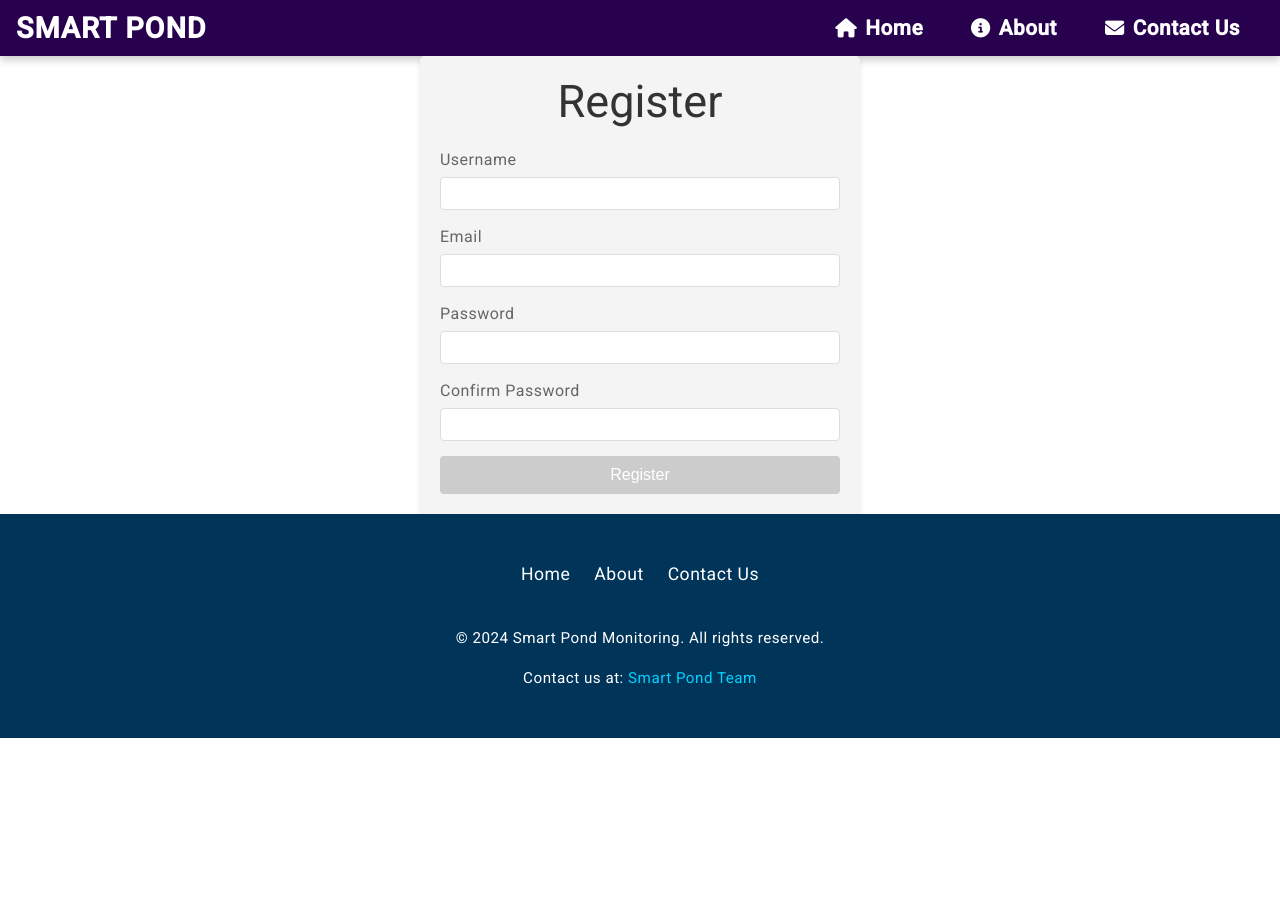
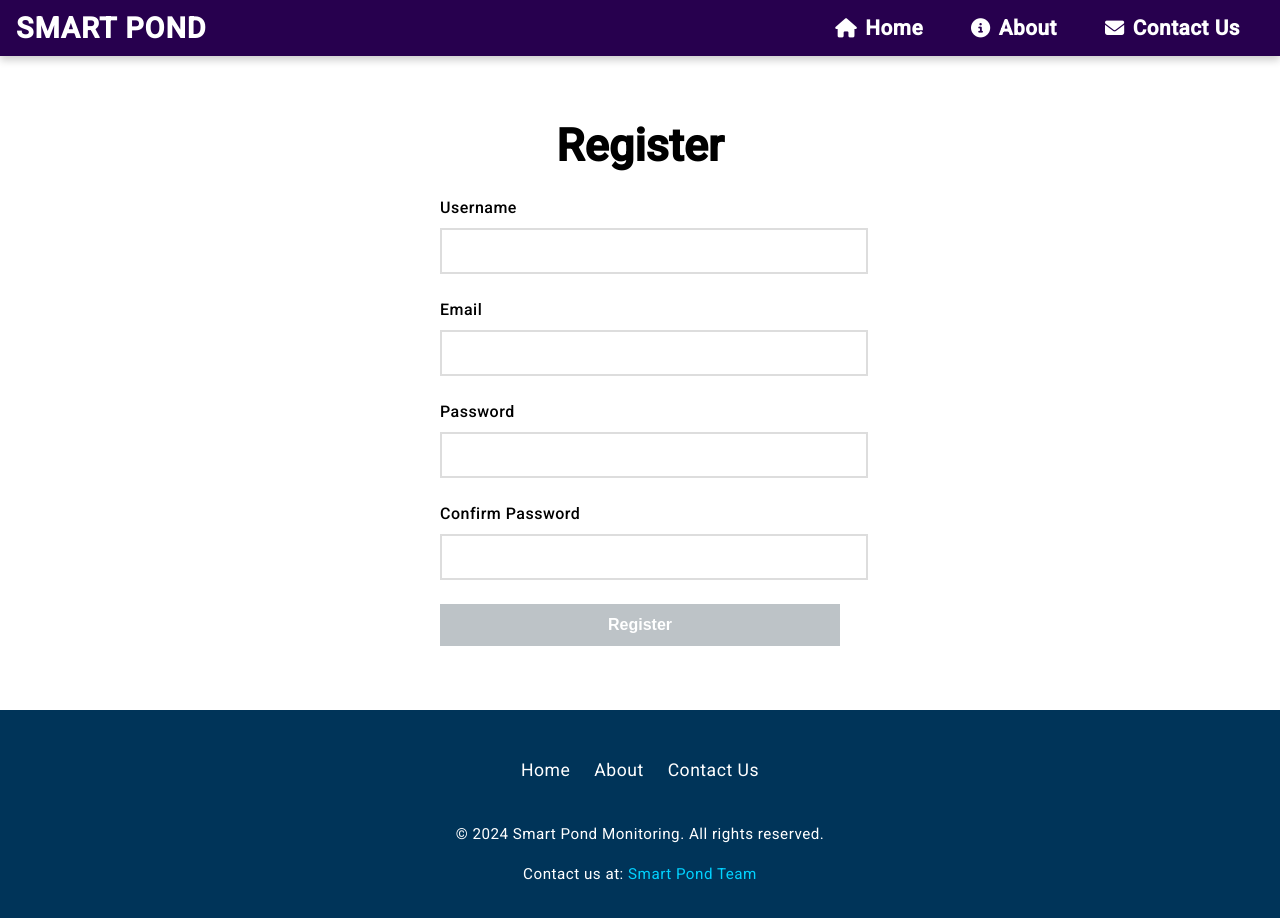
Before and after one commit to minnukota381/Fish-Pond-Monitoring-UI, an Angular app: page /register in a window 1280 px wide. Shown: the top 918 px of the page. Before the commit the page ends 800 px from the top, so only its background shows below. Built offline with nearby package versions, Linux system fonts and the light colour scheme.

Commit message:
"Refactored register component CSS and HTML to improve styling and validation"

```diff
--- a/src/app/register/register.component.css
+++ b/src/app/register/register.component.css
@@ -1,64 +1,126 @@
-form {
+:root {
+  --primary-color: #3498db;
+  --secondary-color: #2980b9;
+  --error-color: #e74c3c;
+  --success-color: #2ecc71;
+  --background-color: #ecf0f1;
+  --text-color: #34495e;
+  --border-radius: 8px;
+  --box-shadow: 0 4px 6px rgba(0, 0, 0, 0.1);
+  --transition: all 0.3s ease;
+}
+
+body {
+  font-family: 'Arial', sans-serif;
+  background-color: var(--background-color);
+  color: var(--text-color);
+  line-height: 1.6;
+}
+
+.register-container {
   max-width: 400px;
-  margin: 0 auto;
-  padding: 20px;
-  background-color: #f4f4f4;
-  border-radius: 5px;
-  box-shadow: 0 2px 5px rgba(0, 0, 0, 0.1);
+  margin: 2rem auto;
+  padding: 2rem;
+  background-color: white;
+  border-radius: var(--border-radius);
+  box-shadow: var(--box-shadow);
 }
 
 h2 {
   text-align: center;
-  color: #333;
-  margin-bottom: 20px;
+  color: var(--primary-color);
+  margin-bottom: 1.5rem;
+  font-weight: 600;
 }
 
 .form-group {
-  margin-bottom: 15px;
+  margin-bottom: 1.5rem;
 }
 
 label {
   display: block;
-  margin-bottom: 5px;
-  color: #666;
+  margin-bottom: 0.5rem;
+  font-weight: 500;
 }
 
-input[type="text"],
-input[type="email"],
-input[type="password"] {
+input {
   width: 100%;
-  padding: 8px;
-  border: 1px solid #ddd;
-  border-radius: 4px;
-  box-sizing: border-box;
+  padding: 0.75rem;
+  border: 2px solid #ddd;
+  border-radius: var(--border-radius);
+  font-size: 1rem;
+  transition: var(--transition);
+}
+
+input:focus {
+  outline: none;
+  border-color: var(--primary-color);
+  box-shadow: 0 0 0 3px rgba(52, 152, 219, 0.25);
 }
 
 button {
   width: 100%;
-  padding: 10px;
-  background-color: #007bff;
+  padding: 0.75rem;
+  background-color: var(--primary-color);
   color: white;
   border: none;
-  border-radius: 4px;
+  border-radius: var(--border-radius);
   cursor: pointer;
-  font-size: 16px;
+  font-size: 1rem;
+  font-weight: 600;
+  transition: var(--transition);
 }
 
 button:hover {
-  background-color: #0056b3;
+  background-color: var(--secondary-color);
 }
 
 button:disabled {
-  background-color: #cccccc;
+  background-color: #bdc3c7;
   cursor: not-allowed;
 }
 
 .alert-danger {
-  color: #721c24;
-  background-color: #f8d7da;
-  border: 1px solid #f5c6cb;
-  padding: 5px 10px;
-  border-radius: 4px;
-  margin-top: 5px;
-  font-size: 14px;
+  color: var(--error-color);
+  background-color: rgba(231, 76, 60, 0.1);
+  border: 1px solid var(--error-color);
+  padding: 0.5rem 1rem;
+  border-radius: var(--border-radius);
+  margin-top: 0.5rem;
+  font-size: 0.9rem;
 }
+
+.form-group.has-error input {
+  border-color: var(--error-color);
+}
+
+.form-group.has-success input {
+  border-color: var(--success-color);
+}
+
+@keyframes shake {
+
+  0%,
+  100% {
+    transform: translateX(0);
+  }
+
+  10%,
+  30%,
+  50%,
+  70%,
+  90% {
+    transform: translateX(-5px);
+  }
+
+  20%,
+  40%,
+  60%,
+  80% {
+    transform: translateX(5px);
+  }
+}
+
+.shake {
+  animation: shake 0.6s;
+}
--- a/src/app/register/register.component.html
+++ b/src/app/register/register.component.html
@@ -1,37 +1,39 @@
+<div class="register-container">
   <form (ngSubmit)="onSubmit()" #registerForm="ngForm">
     <h2>Register</h2>
 
-  <div class="form-group">
+    <div class="form-group" [class.has-error]="username.invalid && (username.dirty || username.touched)">
       <label for="username">Username</label>
       <input type="text" id="username" name="username" [(ngModel)]="user.username" required #username="ngModel">
-    <div [hidden]="username.valid || username.pristine" class="alert alert-danger">
+      <div *ngIf="username.invalid && (username.dirty || username.touched)" class="alert-danger">
         Username is required
       </div>
     </div>
 
-  <div class="form-group">
+    <div class="form-group" [class.has-error]="email.invalid && (email.dirty || email.touched)">
       <label for="email">Email</label>
       <input type="email" id="email" name="email" [(ngModel)]="user.email" required email #email="ngModel">
-    <div [hidden]="email.valid || email.pristine" class="alert alert-danger">
+      <div *ngIf="email.invalid && (email.dirty || email.touched)" class="alert-danger">
         Valid email is required
       </div>
     </div>
 
-  <div class="form-group">
+    <div class="form-group" [class.has-error]="password.invalid && (password.dirty || password.touched)">
       <label for="password">Password</label>
       <input type="password" id="password" name="password" [(ngModel)]="user.password" required minlength="6" #password="ngModel">
-    <div [hidden]="password.valid || password.pristine" class="alert alert-danger">
+      <div *ngIf="password.invalid && (password.dirty || password.touched)" class="alert-danger">
         Password must be at least 6 characters long
       </div>
     </div>
 
-  <div class="form-group">
+    <div class="form-group" [class.has-error]="confirmPassword.invalid && (confirmPassword.dirty || confirmPassword.touched)">
       <label for="confirmPassword">Confirm Password</label>
       <input type="password" id="confirmPassword" name="confirmPassword" [(ngModel)]="user.confirmPassword" required #confirmPassword="ngModel">
-    <div [hidden]="confirmPassword.valid || confirmPassword.pristine" class="alert alert-danger">
+      <div *ngIf="confirmPassword.invalid && (confirmPassword.dirty || confirmPassword.touched)" class="alert-danger">
         Please confirm your password
       </div>
     </div>
 
     <button type="submit" [disabled]="!registerForm.form.valid">Register</button>
   </form>
+</div>
```
Lines whose indentation alone changed are shown as unchanged.
